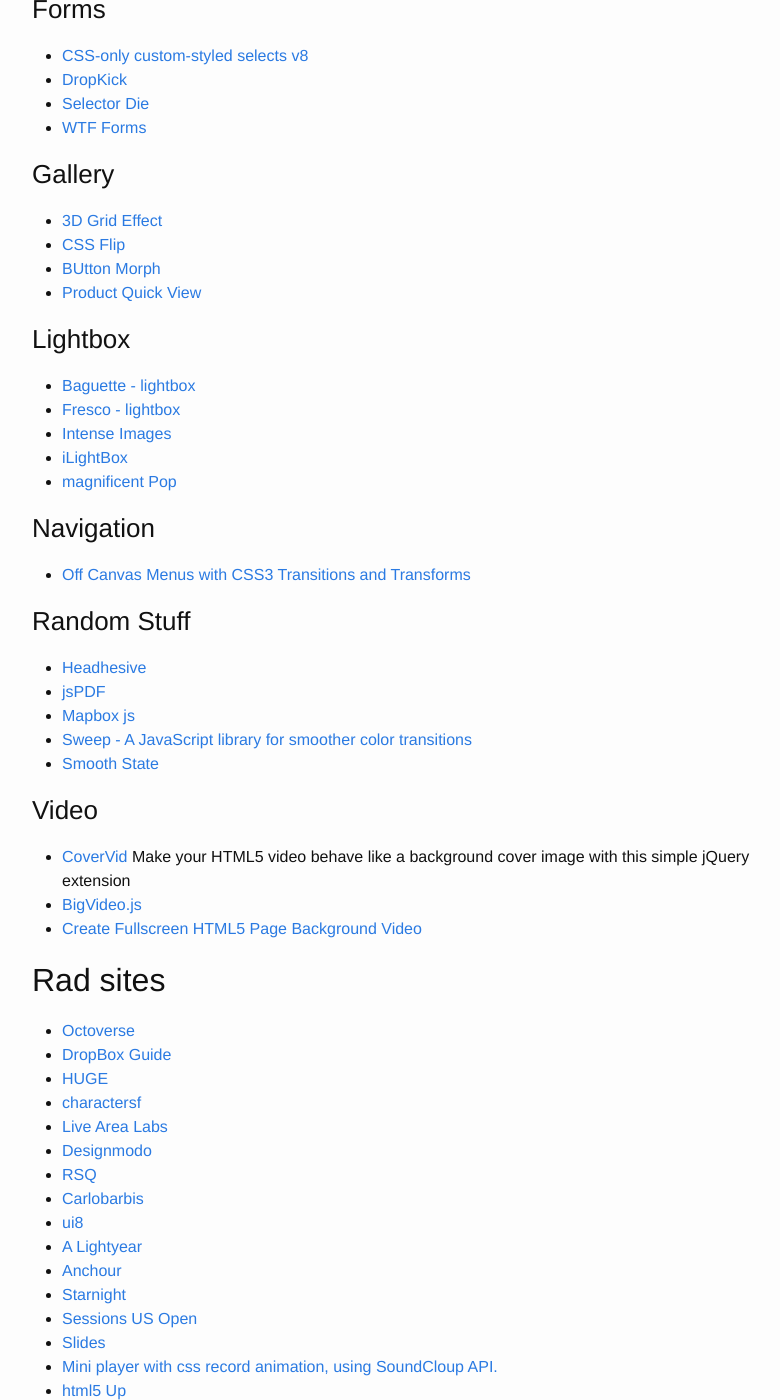
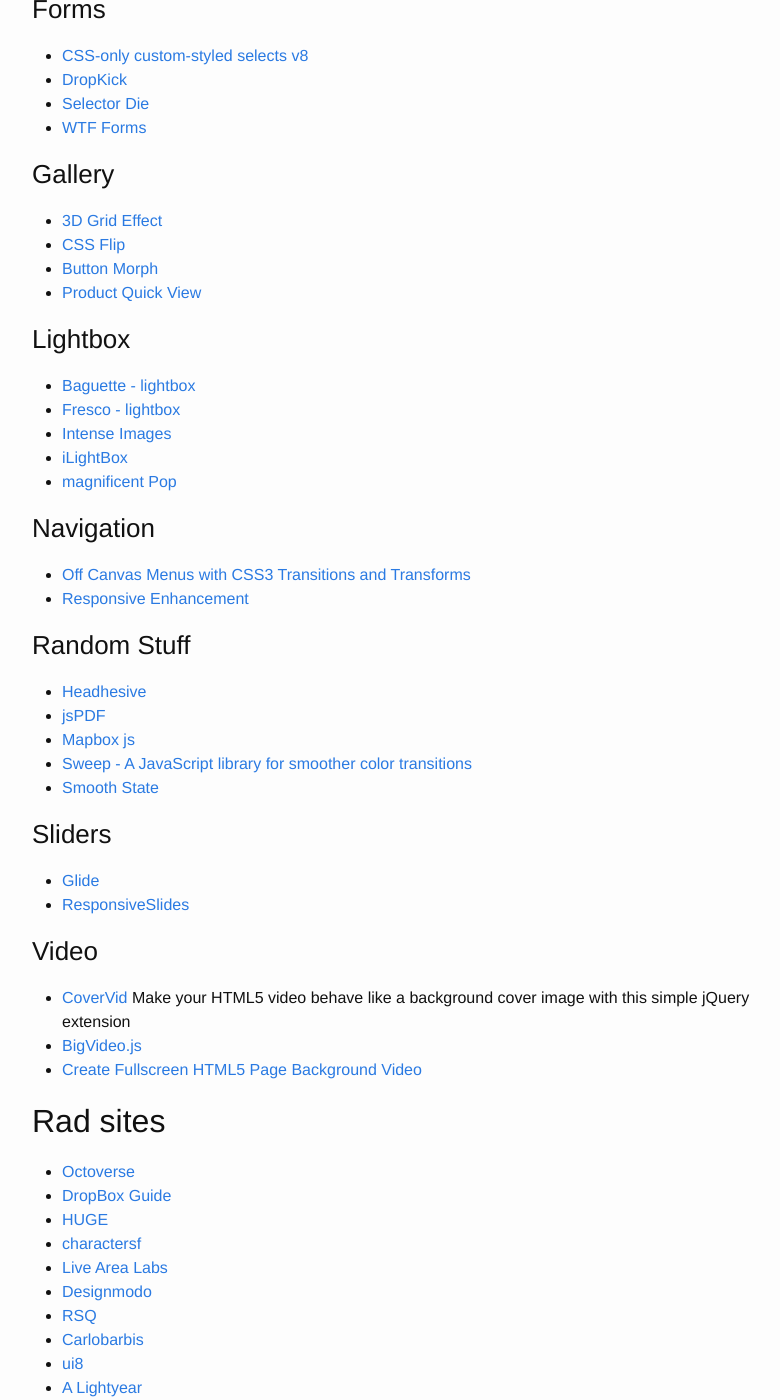
Before and after one commit to brownerd/brownerd.github.io, a Jekyll site: the page built from _posts/2014-10-06-reading-list-2014.md, in a window 1280 px wide and 1400 px high, scrolled down 29108 px. Shown: the whole window, without its empty margins (238-1018 px from the left). Built offline with Jekyll 4.4.1, drawn with Linux system fonts in a browser that asks for light colours; emoji names are drawn with the system emoji font.

Commit message:
Sliders and Responsive Nav trick

```diff
--- a/_posts/2014-10-06-reading-list-2014.md
+++ b/_posts/2014-10-06-reading-list-2014.md
@@ -1412,7 +1412,7 @@ packed in a single CSS or SCSS file.
 ### Gallery
 - [3D Grid Effect](http://tympanus.net/Development/3DGridEffect/)
 - [CSS Flip](http://davidwalsh.name/demo/css-flip.php)
-- [BUtton Morph](http://tympanus.net/Development/ButtonComponentMorph/index3.html)
+- [Button Morph](http://tympanus.net/Development/ButtonComponentMorph/index3.html)
 - [Product Quick View](http://codyhouse.co/demo/product-quick-view/index.html#0)
 
 ### Lightbox
@@ -1425,6 +1425,7 @@ packed in a single CSS or SCSS file.
 
 ### Navigation
 - [Off Canvas Menus with CSS3 Transitions and Transforms](http://scotch.io/tutorials/off-canvas-menus-with-css3-transitions-and-transforms)
+- [Responsive Enhancement](http://24ways.org/2014/responsive-enhancement/)
 
 ### Random Stuff
 - [Headhesive](http://markgoodyear.com/labs/headhesive/)
@@ -1432,6 +1433,12 @@ packed in a single CSS or SCSS file.
 - [Mapbox js](https://www.mapbox.com/blog/mapbox-gl-js/)
 - [Sweep - A JavaScript library for smoother color transitions](http://rileyjshaw.com/sweep/)
 - [Smooth State](http://miguel-perez.com/articles/add-page-transitions-with-smoothstate/)
+
+
+### Sliders
+- [Glide](http://glide.jedrzejchalubek.com/)
+- [ResponsiveSlides](http://responsiveslides.com/)
+
 
 ### Video
 - [CoverVid](https://github.com/stefanerickson/covervid)
```
